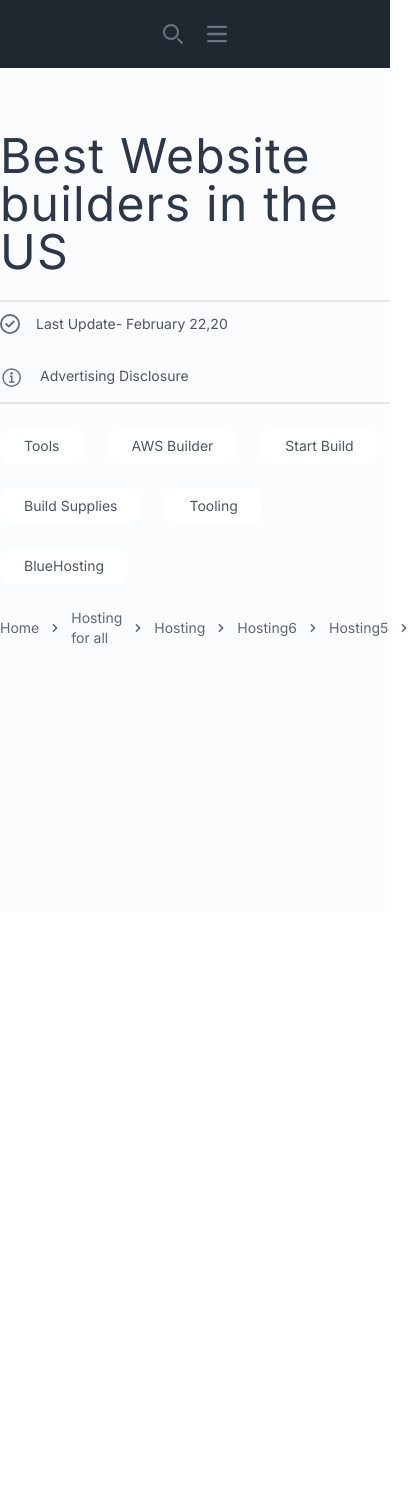
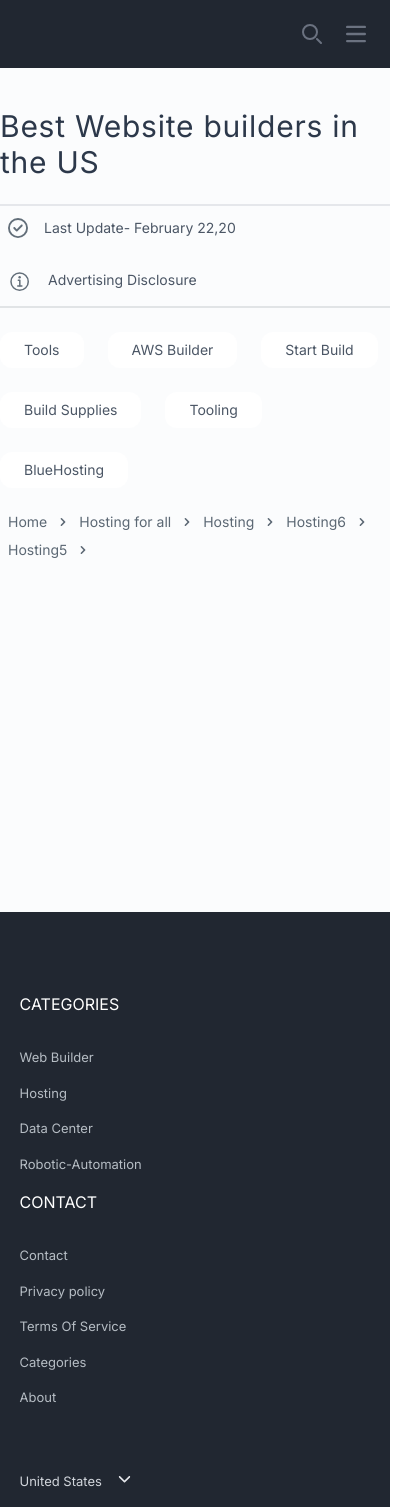
Before and after one commit to SaifullaJubair/Radiant-Riches-LLC-Assignment, a Next.js app: page / in a window 390 px wide. Shown: the whole page, 412 px wide, since content can reach past the window. Before the commit the page ends 912 px from the top, so only its background shows below. Built offline with nearby package versions, Linux system fonts and the light colour scheme.

Commit message:
footer done and navbar some responsive correction

```diff
--- a/src/app/layout.js
+++ b/src/app/layout.js
@@ -1,6 +1,7 @@
 import { Inter } from "next/font/google";
 import "./globals.css";
 import Navbar from "@/components/shared/Navbar";
+import Footer from "@/components/shared/Footer";
 
 const inter = Inter({ subsets: ["latin"] });
 
@@ -15,6 +16,7 @@ export default function RootLayout({ children }) {
       <body className={inter.className}>
         <Navbar />
         <div className="bg-[#FBFCFD] min-h-screen">{children}</div>
+        <Footer />
       </body>
     </html>
   );
--- /dev/null
+++ b/src/components/shared/Footer.js
@@ -0,0 +1,65 @@
+import Link from "next/link";
+import React from "react";
+import { FaChevronDown } from "react-icons/fa6";
+
+const Footer = () => {
+  return (
+    <div className="bg-dark w-full h-auto lg:h-[452px] pt-16">
+      <div className="max-w-5xl mx-auto">
+        <div className="grid grid-cols-1 sm:grid-cols-2 md:grid-cols-3 lg:w-full w-[90%] mx-auto lg:mx-0">
+          <div>
+            <h1 className="text-white py-4">CATEGORIES</h1>
+            <ul className="text-[#B6BDC4] text-[13px] ">
+              <li className="pt-4 ">
+                <Link href="#">Web Builder</Link>
+              </li>
+
+              <li className="pt-4 ">
+                <Link href="#">Hosting</Link>
+              </li>
+
+              <li className="pt-4 ">
+                <Link href="#">Data Center</Link>
+              </li>
+
+              <li className="pt-4 ">
+                <Link href="#">Robotic-Automation</Link>
+              </li>
+            </ul>
+          </div>
+          <div>
+            <h1 className="text-white py-4">CONTACT</h1>
+            <ul className="text-[#B6BDC4] text-[13px]">
+              <li className="pt-4 ">
+                <Link href="#">Contact</Link>
+              </li>
+
+              <li className="pt-4 ">
+                <Link href="#">Privacy policy</Link>
+              </li>
+
+              <li className="pt-4 ">
+                <Link href="#">Terms Of Service</Link>
+              </li>
+
+              <li className="pt-4 ">
+                <Link href="#">Categories</Link>
+              </li>
+
+              <li className="pt-4 ">
+                <Link href="#">About</Link>
+              </li>
+            </ul>
+          </div>
+          <div className="">
+            <h1 className="text-gray-300 text-[13px] py-4 pt-16 flex gap-4 cursor-pointer">
+              United States <FaChevronDown className="text-gray-200" />
+            </h1>
+          </div>
+        </div>
+      </div>
+    </div>
+  );
+};
+
+export default Footer;
--- a/src/components/shared/Navbar.js
+++ b/src/components/shared/Navbar.js
@@ -11,7 +11,7 @@ const Navbar = () => {
   return (
     <div>
       <nav className="bg-dark text-[#D1D6DA]">
-        <div className="max-w-screen-xl flex flex-row-reverse md:flex-row flex-wrap items-center justify-around mx-auto p-3.5 ">
+        <div className="max-w-screen-xl flex flex-row-reverse md:flex-row flex-wrap items-center justify-between md:justify-around mx-auto p-3.5 ">
           <div className="flex items-center">
             <div className="flex ">
               {/* Search icon */}
--- a/src/components/ui/BreadCrumb.js
+++ b/src/components/ui/BreadCrumb.js
@@ -4,7 +4,7 @@ const BreadCrumb = () => {
   return (
     <div>
       <nav aria-label="Breadcrumb">
-        <ol className="flex items-center gap-2 text-[#5C6874] text-sm">
+        <ol className="flex items-center gap-2 text-[#5C6874] text-sm flex-wrap mx-2 lg:mx-0">
           <li>
             <Link href="#" className="block transition hover:text-gray-700">
               {" "}
--- a/src/components/ui/TitleNav.js
+++ b/src/components/ui/TitleNav.js
@@ -5,12 +5,12 @@ const TitleNav = () => {
   return (
     <div>
       {/* Title section  */}
-      <h1 className="text-darkText text-5xl pt-16 tracking-wide pb-6">
+      <h1 className="text-darkText text-3xl md:text-5xl pt-10 lg:pt-16 tracking-wide pb-6">
         Best Website builders in the US
       </h1>
       {/* Border section */}
       <div className="border-y-2  border-b-[#E1E4E6] w-full py-3">
-        <div className="flex flex-wrap gap-8 text-darkLightText items-center">
+        <div className="flex flex-wrap gap-8 text-darkLightText items-center mx-2 lg:mx-0">
           <div className="flex gap-4">
             <FaRegCircleCheck className="text-[#626E79] text-xl " />
             <p className="text-sm">Last Update- February 22,20</p>
```
